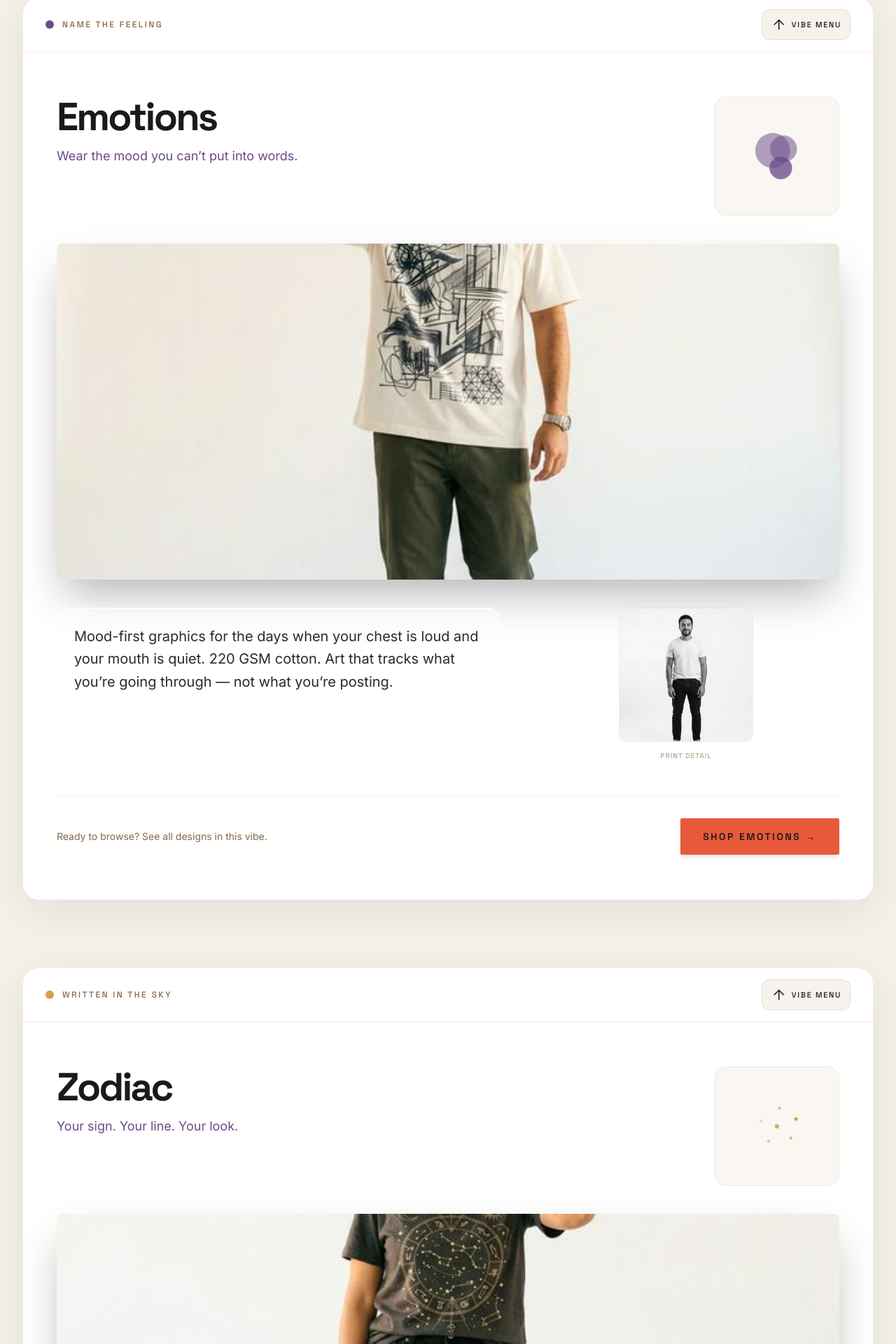
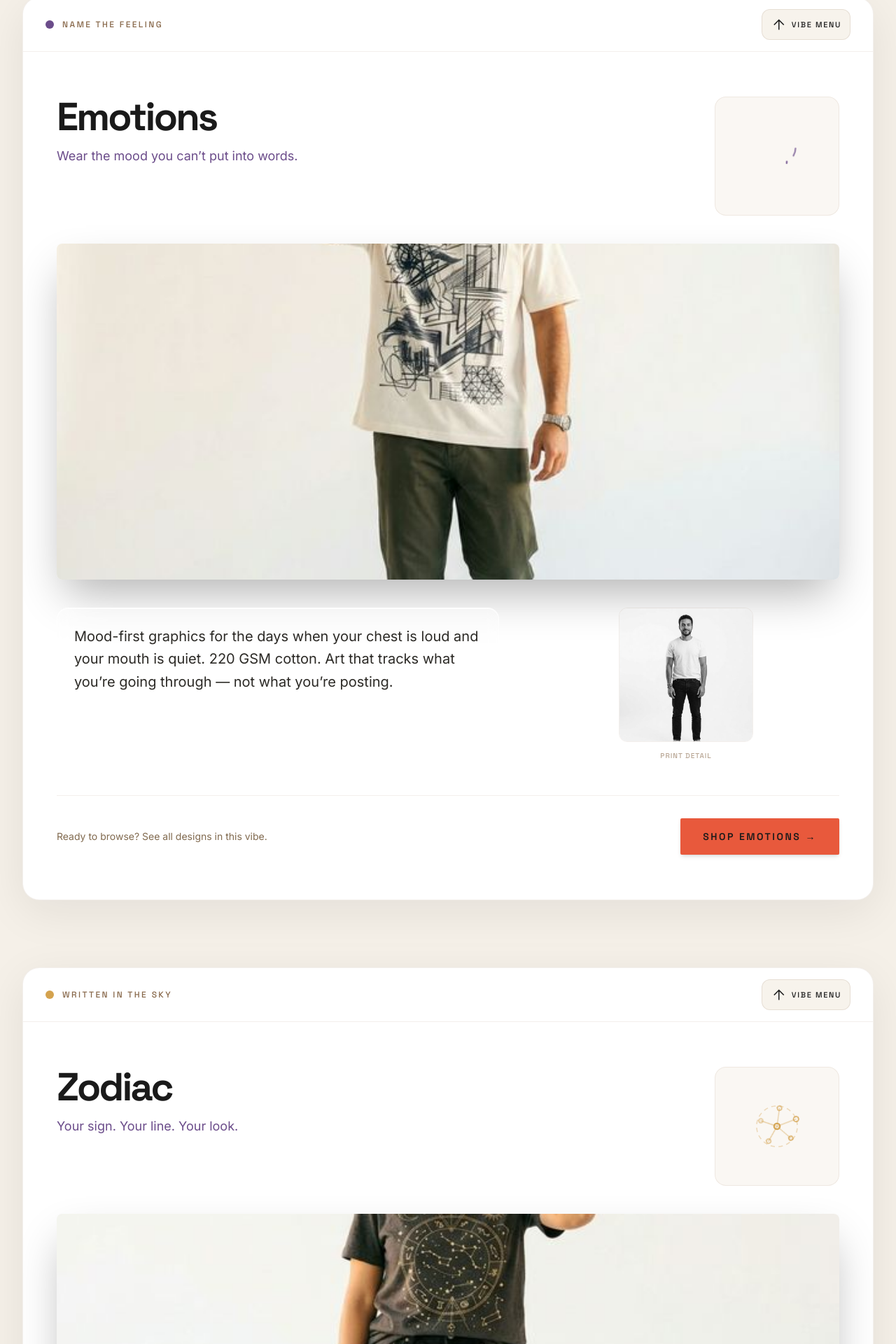
Before and after one commit to morabah/Horo5, a React (Vite) app in the folder web/: page / in a window 1280 px wide. Shown: the part 1785-3705 px from the top of the page at 70% size. Built offline with nearby package versions, Linux system fonts and the light colour scheme.

Commit message:
style(web): vibe animated art and css tweaks

```diff
--- a/web/src/components/VibeAnimatedArt.tsx
+++ b/web/src/components/VibeAnimatedArt.tsx
@@ -5,9 +5,15 @@ type VibeAnimatedArtProps = {
   accent: string;
 };
 
+const stroke = {
+  width: 2.25,
+  cap: 'round' as const,
+  join: 'round' as const,
+};
+
 /**
- * Decorative animated SVG per vibe — editorial header (replaces Material icons).
- * Motion: CSS in index.css; disabled when prefers-reduced-motion.
+ * Decorative animated line-art SVG per vibe — editorial header.
+ * Motion: index.css; disabled when prefers-reduced-motion.
  */
 export function VibeAnimatedArt({ slug, accent }: VibeAnimatedArtProps) {
   const base =
@@ -21,22 +27,22 @@ export function VibeAnimatedArt({ slug, accent }: VibeAnimatedArtProps) {
   let inner: ReactNode;
   switch (slug) {
     case 'emotions':
-      inner = <EmotionsArt />;
+      inner = <EmotionsLineArt />;
       break;
     case 'zodiac':
-      inner = <ZodiacArt />;
+      inner = <ZodiacLineArt />;
       break;
     case 'fictious':
-      inner = <FictiousArt />;
+      inner = <FictiousLineArt />;
       break;
     case 'career':
-      inner = <CareerArt />;
+      inner = <CareerLineArt />;
       break;
     case 'trends':
-      inner = <TrendsArt />;
+      inner = <TrendsLineArt />;
       break;
     default:
-      inner = <EmotionsArt />;
+      inner = <EmotionsLineArt />;
   }
 
   return (
@@ -46,84 +52,188 @@ export function VibeAnimatedArt({ slug, accent }: VibeAnimatedArtProps) {
   );
 }
 
-function EmotionsArt() {
+/** Three overlapping ring strokes — soft drift + dash shimmer */
+function EmotionsLineArt() {
   return (
     <svg viewBox="0 0 100 100" fill="none" xmlns="http://www.w3.org/2000/svg" aria-hidden>
-      <circle className="vibe-art-emotions-blob vibe-art-emotions-blob--a" cx="38" cy="42" r="22" fill="currentColor" opacity="0.35" />
-      <circle className="vibe-art-emotions-blob vibe-art-emotions-blob--b" cx="58" cy="38" r="18" fill="currentColor" opacity="0.45" />
-      <circle className="vibe-art-emotions-blob vibe-art-emotions-blob--c" cx="48" cy="58" r="14" fill="currentColor" opacity="0.55" />
-    </svg>
-  );
-}
-
-function ZodiacArt() {
-  return (
-    <svg viewBox="0 0 100 100" fill="none" xmlns="http://www.w3.org/2000/svg" aria-hidden>
-      <circle cx="50" cy="50" r="3" fill="currentColor" opacity="0.9" />
-      <g className="vibe-art-zodiac-orbit" style={{ transformOrigin: '50px 50px' }}>
-        <circle className="vibe-art-zodiac-star" cx="50" cy="22" r="2.5" fill="currentColor" />
-        <circle className="vibe-art-zodiac-star vibe-art-zodiac-star--d1" cx="72" cy="38" r="2" fill="currentColor" />
-        <circle className="vibe-art-zodiac-star vibe-art-zodiac-star--d2" cx="65" cy="68" r="2.2" fill="currentColor" />
-        <circle className="vibe-art-zodiac-star vibe-art-zodiac-star--d3" cx="35" cy="68" r="2" fill="currentColor" />
-        <circle className="vibe-art-zodiac-star vibe-art-zodiac-star--d4" cx="28" cy="38" r="2.2" fill="currentColor" />
+      <g className="vibe-art-emotions-wrap">
+        <circle
+          className="vibe-art-emotions-ring vibe-art-emotions-ring--a"
+          cx="42"
+          cy="44"
+          r="24"
+          stroke="currentColor"
+          strokeWidth={stroke.width}
+          strokeLinecap="round"
+          fill="none"
+          opacity="0.85"
+        />
+        <circle
+          className="vibe-art-emotions-ring vibe-art-emotions-ring--b"
+          cx="56"
+          cy="40"
+          r="19"
+          stroke="currentColor"
+          strokeWidth={stroke.width}
+          strokeLinecap="round"
+          fill="none"
+          opacity="0.75"
+        />
+        <circle
+          className="vibe-art-emotions-ring vibe-art-emotions-ring--c"
+          cx="48"
+          cy="58"
+          r="15"
+          stroke="currentColor"
+          strokeWidth={stroke.width}
+          strokeLinecap="round"
+          fill="none"
+          opacity="0.95"
+        />
       </g>
     </svg>
   );
 }
 
-function FictiousArt() {
+/** Orbit ring + constellation lines + hollow star nodes */
+function ZodiacLineArt() {
   return (
     <svg viewBox="0 0 100 100" fill="none" xmlns="http://www.w3.org/2000/svg" aria-hidden>
-      <g className="vibe-art-book">
+      <circle
+        className="vibe-art-zodiac-orbit-ring"
+        cx="50"
+        cy="50"
+        r="28"
+        stroke="currentColor"
+        strokeWidth={1.5}
+        strokeDasharray="6 5"
+        fill="none"
+        opacity="0.35"
+      />
+      <circle cx="50" cy="50" r="4" stroke="currentColor" strokeWidth={stroke.width} fill="none" opacity="0.95" />
+      <g className="vibe-art-zodiac-orbit" style={{ transformOrigin: '50px 50px' }}>
         <path
-          d="M28 28h22v44H28c-3 0-6-2.5-6-6V34c0-3.5 3-6 6-6z"
-          fill="currentColor"
-          fillOpacity="0.25"
+          className="vibe-art-zodiac-constellation"
+          d="M50 50 L50 22 M50 50 L72 38 M50 50 L65 68 M50 50 L35 68 M50 50 L28 38"
           stroke="currentColor"
-          strokeWidth="1.5"
-          strokeOpacity="0.5"
+          strokeWidth={1.25}
+          strokeLinecap="round"
+          fill="none"
+          opacity="0.45"
         />
-        <path
-          d="M50 28h22c3 0 6 2.5 6 6v32c0 3.5-3 6-6 6H50V28z"
-          fill="currentColor"
-          fillOpacity="0.18"
-          stroke="currentColor"
-          strokeWidth="1.5"
-          strokeOpacity="0.45"
-        />
-        <path d="M50 32v36" stroke="currentColor" strokeWidth="1.2" strokeOpacity="0.35" strokeLinecap="round" />
+        <circle className="vibe-art-zodiac-node" cx="50" cy="22" r="3.5" stroke="currentColor" strokeWidth={1.5} fill="none" />
+        <circle className="vibe-art-zodiac-node vibe-art-zodiac-node--d1" cx="72" cy="38" r="2.8" stroke="currentColor" strokeWidth={1.5} fill="none" />
+        <circle className="vibe-art-zodiac-node vibe-art-zodiac-node--d2" cx="65" cy="68" r="3" stroke="currentColor" strokeWidth={1.5} fill="none" />
+        <circle className="vibe-art-zodiac-node vibe-art-zodiac-node--d3" cx="35" cy="68" r="2.8" stroke="currentColor" strokeWidth={1.5} fill="none" />
+        <circle className="vibe-art-zodiac-node vibe-art-zodiac-node--d4" cx="28" cy="38" r="3" stroke="currentColor" strokeWidth={1.5} fill="none" />
       </g>
     </svg>
   );
 }
 
-function CareerArt() {
+/** Open book outline */
+function FictiousLineArt() {
   return (
     <svg viewBox="0 0 100 100" fill="none" xmlns="http://www.w3.org/2000/svg" aria-hidden>
-      <g className="vibe-art-career-bars">
-        <rect className="vibe-art-career-bar" x="22" y="52" width="10" height="26" rx="2" fill="currentColor" fillOpacity="0.35" />
-        <rect className="vibe-art-career-bar vibe-art-career-bar--d1" x="36" y="44" width="10" height="34" rx="2" fill="currentColor" fillOpacity="0.42" />
-        <rect className="vibe-art-career-bar vibe-art-career-bar--d2" x="50" y="38" width="10" height="40" rx="2" fill="currentColor" fillOpacity="0.5" />
-        <rect className="vibe-art-career-bar vibe-art-career-bar--d3" x="64" y="48" width="10" height="30" rx="2" fill="currentColor" fillOpacity="0.38" />
+      <g className="vibe-art-book">
+        <path
+          d="M28 30h22v40H28c-3 0-5-2-5-5V35c0-3 2-5 5-5z"
+          stroke="currentColor"
+          strokeWidth={stroke.width}
+          strokeLinejoin="round"
+          fill="none"
+        />
+        <path
+          d="M50 30h22c3 0 5 2 5 5v30c0 3-2 5-5 5H50V30z"
+          stroke="currentColor"
+          strokeWidth={stroke.width}
+          strokeLinejoin="round"
+          fill="none"
+        />
+        <path d="M50 34v36" stroke="currentColor" strokeWidth={1.75} strokeLinecap="round" />
+        <path d="M34 48h8M34 56h12" stroke="currentColor" strokeWidth={1.25} strokeLinecap="round" opacity="0.5" />
+        <path d="M58 48h12M58 56h8" stroke="currentColor" strokeWidth={1.25} strokeLinecap="round" opacity="0.5" />
       </g>
     </svg>
   );
 }
 
-function TrendsArt() {
+/** Bar outlines — scaleY pulse */
+function CareerLineArt() {
+  return (
+    <svg viewBox="0 0 100 100" fill="none" xmlns="http://www.w3.org/2000/svg" aria-hidden>
+      <g className="vibe-art-career-bars">
+        <rect
+          className="vibe-art-career-bar"
+          x="22"
+          y="52"
+          width="10"
+          height="26"
+          rx="2"
+          stroke="currentColor"
+          strokeWidth={stroke.width}
+          fill="none"
+        />
+        <rect
+          className="vibe-art-career-bar vibe-art-career-bar--d1"
+          x="36"
+          y="44"
+          width="10"
+          height="34"
+          rx="2"
+          stroke="currentColor"
+          strokeWidth={stroke.width}
+          fill="none"
+        />
+        <rect
+          className="vibe-art-career-bar vibe-art-career-bar--d2"
+          x="50"
+          y="38"
+          width="10"
+          height="40"
+          rx="2"
+          stroke="currentColor"
+          strokeWidth={stroke.width}
+          fill="none"
+        />
+        <rect
+          className="vibe-art-career-bar vibe-art-career-bar--d3"
+          x="64"
+          y="48"
+          width="10"
+          height="30"
+          rx="2"
+          stroke="currentColor"
+          strokeWidth={stroke.width}
+          fill="none"
+        />
+      </g>
+    </svg>
+  );
+}
+
+/** Rising line + hollow cap ring */
+function TrendsLineArt() {
   return (
     <svg viewBox="0 0 100 100" fill="none" xmlns="http://www.w3.org/2000/svg" aria-hidden>
       <path
         className="vibe-art-trends-line"
         d="M18 72 L32 58 L46 62 L58 38 L72 44 L86 28"
         stroke="currentColor"
-        strokeWidth="2.5"
+        strokeWidth={stroke.width}
         strokeLinecap="round"
         strokeLinejoin="round"
         fill="none"
-        strokeOpacity="0.85"
       />
-      <circle className="vibe-art-trends-dot" cx="86" cy="28" r="4" fill="currentColor" fillOpacity="0.9" />
+      <circle
+        className="vibe-art-trends-cap"
+        cx="86"
+        cy="28"
+        r="5"
+        stroke="currentColor"
+        strokeWidth={stroke.width}
+        fill="none"
+      />
     </svg>
   );
 }
```
Also changed, not shown: web/src/index.css (+67 -42 lines).
